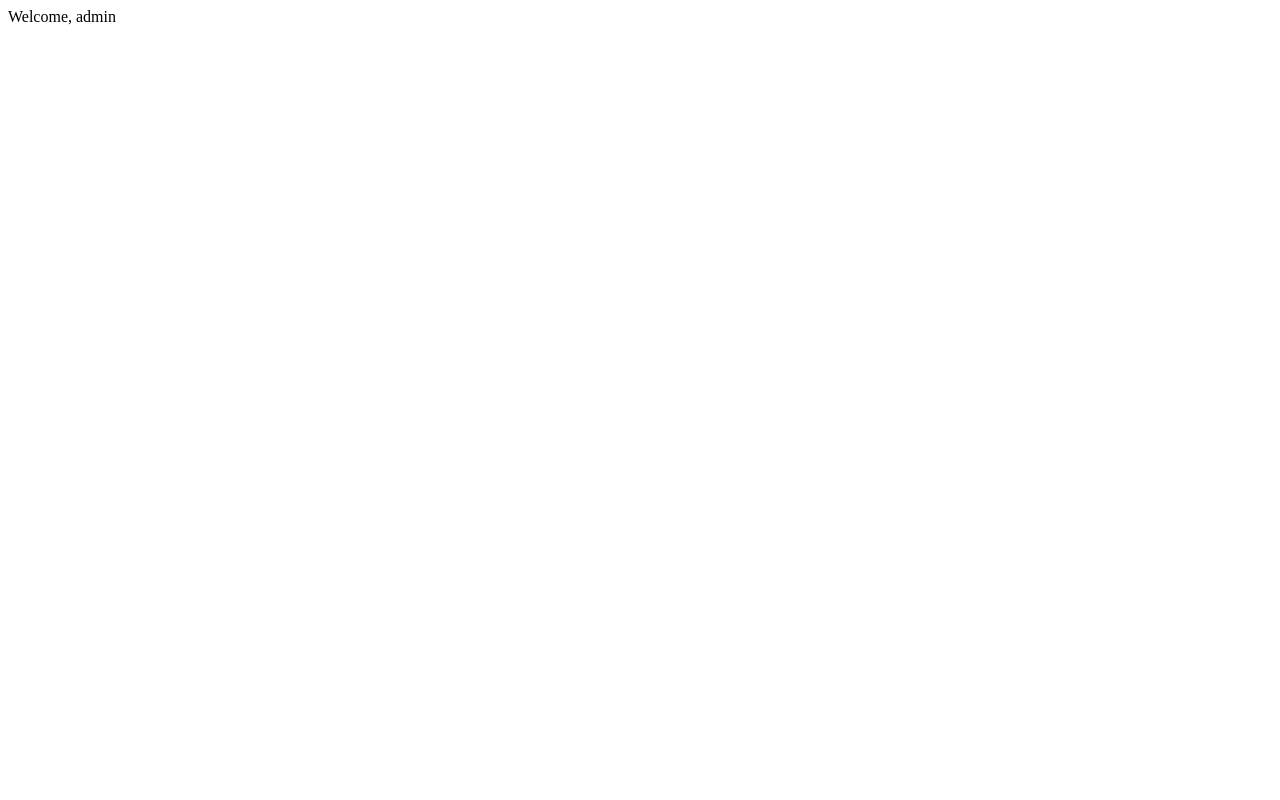
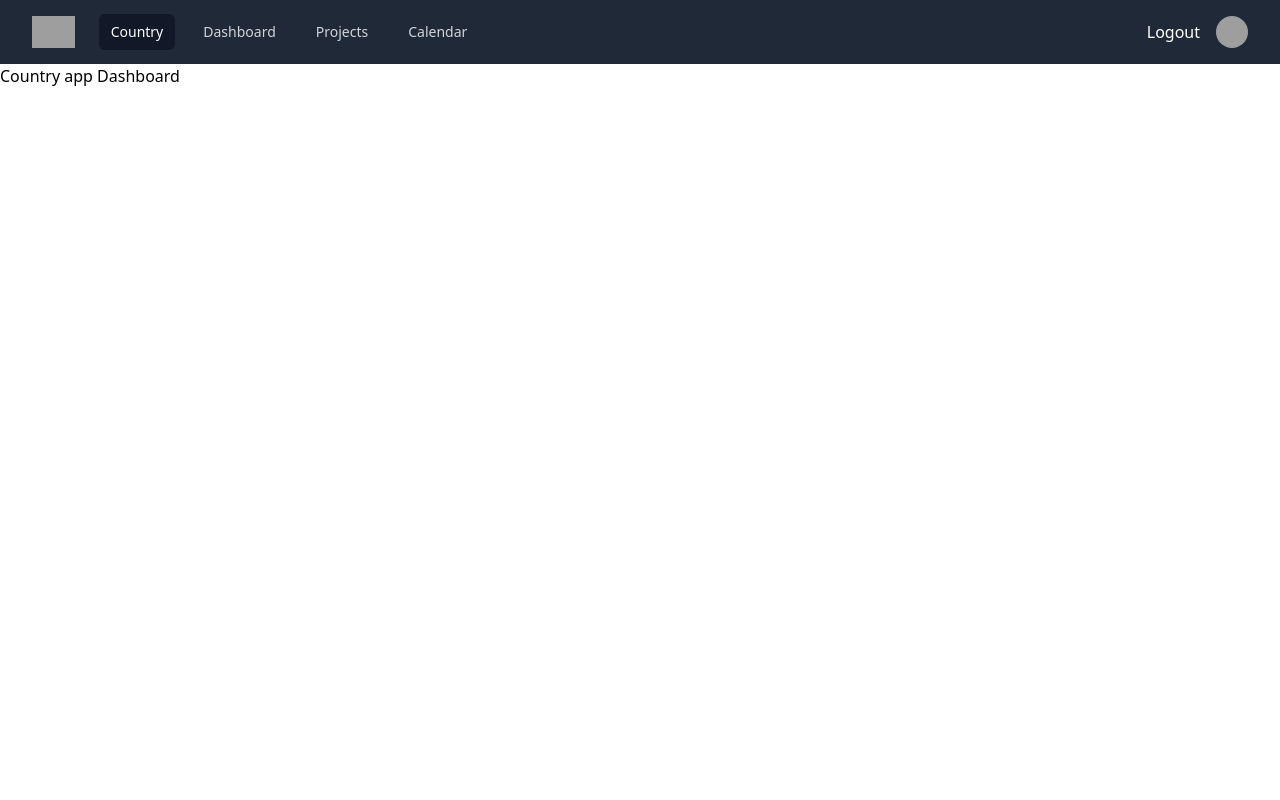
Before and after one commit to LeonR92/MyProject, a Flask app: page / in a window 1280 px wide. Before the commit the page is almost empty. Run offline with Flask 3, Linux system fonts and the light colour scheme; a user stored in the database is signed in; some libraries are stand-ins or nearby versions; grey boxes are pictures that could not be loaded.

Commit message:
simple landing page and /logout added

```diff
--- a/MyProject/app.py
+++ b/MyProject/app.py
@@ -147,7 +147,7 @@ def create_app(test_config=False):
     @app.route("/")
     @login_required
     def home():
-        return "Welcome, " + current_user.username
+        return render_template("homepage.html")
 
     def custom_static_handler(filename):
         # Use the built-in method to serve static files
@@ -167,4 +167,4 @@ if __name__ == "__main__":
     app = create_app()
     app.run(
         debug=True, host="192.168.2.31"
-    )  # Consider using `debug=True` only in a development environment
+    )  # Remove debug=True when deploying to production
--- a/MyProject/countryapp/app.py
+++ b/MyProject/countryapp/app.py
@@ -34,6 +34,5 @@ def get_countries():
 
     # Load the JSON data returned by the API
     countries = response.json()
-    print(countries)
 
     return render_template("country/country.html", countries=countries)
--- a/MyProject/templates/homepage.html
+++ b/MyProject/templates/homepage.html
@@ -4,11 +4,95 @@
     <meta charset="UTF-8">
     <meta name="viewport" content="width=device-width, initial-scale=1.0">
     <link rel="stylesheet" href="/static/country/explore_12596588.ico">
+    <script src="https://cdn.tailwindcss.com"></script>
     <title>Welcome</title>
 </head>
 <body>
-    Hi
-    <a href="/country"> Country app</a>
+    <nav class="bg-gray-800">
+        <div class="mx-auto max-w-7xl px-2 sm:px-6 lg:px-8">
+          <div class="relative flex h-16 items-center justify-between">
+            <div class="absolute inset-y-0 left-0 flex items-center sm:hidden">
+              <!-- Mobile menu button-->
+              <button type="button" class="relative inline-flex items-center justify-center rounded-md p-2 text-gray-400 hover:bg-gray-700 hover:text-white focus:outline-none focus:ring-2 focus:ring-inset focus:ring-white" aria-controls="mobile-menu" aria-expanded="false">
+                <span class="absolute -inset-0.5"></span>
+                <span class="sr-only">Open main menu</span>
+                <!--
+                  Icon when menu is closed.
+
+                  Menu open: "hidden", Menu closed: "block"
+                -->
+                <svg class="block h-6 w-6" fill="none" viewBox="0 0 24 24" stroke-width="1.5" stroke="currentColor" aria-hidden="true">
+                  <path stroke-linecap="round" stroke-linejoin="round" d="M3.75 6.75h16.5M3.75 12h16.5m-16.5 5.25h16.5" />
+                </svg>
+                <!--
+                  Icon when menu is open.
+
+                  Menu open: "block", Menu closed: "hidden"
+                -->
+                <svg class="hidden h-6 w-6" fill="none" viewBox="0 0 24 24" stroke-width="1.5" stroke="currentColor" aria-hidden="true">
+                  <path stroke-linecap="round" stroke-linejoin="round" d="M6 18L18 6M6 6l12 12" />
+                </svg>
+              </button>
+            </div>
+            <div class="flex flex-1 items-center justify-center sm:items-stretch sm:justify-start">
+              <div class="flex flex-shrink-0 items-center">
+                <img class="h-8 w-auto" src="https://tailwindui.com/img/logos/mark.svg?color=indigo&shade=500" alt="Your Company">
+              </div>
+              <div class="hidden sm:ml-6 sm:block">
+                <div class="flex space-x-4">
+                  <!-- Current: "bg-gray-900 text-white", Default: "text-gray-300 hover:bg-gray-700 hover:text-white" -->
+                  <a href="/country" class="bg-gray-900 text-white rounded-md px-3 py-2 text-sm font-medium" aria-current="page">Country</a>
+                  <a href="/dashboard1" class="text-gray-300 hover:bg-gray-700 hover:text-white rounded-md px-3 py-2 text-sm font-medium">Dashboard</a>
+                  <a href="#" class="text-gray-300 hover:bg-gray-700 hover:text-white rounded-md px-3 py-2 text-sm font-medium">Projects</a>
+                  <a href="#" class="text-gray-300 hover:bg-gray-700 hover:text-white rounded-md px-3 py-2 text-sm font-medium">Calendar</a>
+                </div>
+              </div>
+            </div>
+            <div class="absolute inset-y-0 right-0 flex items-center pr-2 sm:static sm:inset-auto sm:ml-6 sm:pr-0">
+              <a href="/logout" class="relative rounded-full bg-gray-800 p-1 text-gray-400 hover:text-white focus:outline-none focus:ring-2 focus:ring-white focus:ring-offset-2 focus:ring-offset-gray-800">
+                <p class="text-white">Logout</p>
+              </a>
+
+              <!-- Profile dropdown -->
+              <div class="relative ml-3">
+                <div>
+                  <a href="/logout" class="relative flex rounded-full bg-gray-800 text-sm focus:outline-none focus:ring-2 focus:ring-white focus:ring-offset-2 focus:ring-offset-gray-800" id="user-menu-button" aria-expanded="false" aria-haspopup="true">
+                    <span class="absolute -inset-1.5"></span>
+                    <span class="sr-only">Open user menu</span>
+                    <img class="h-8 w-8 rounded-full" src="https://images.unsplash.com/photo-1472099645785-5658abf4ff4e?ixlib=rb-1.2.1&ixid=eyJhcHBfaWQiOjEyMDd9&auto=format&fit=facearea&facepad=2&w=256&h=256&q=80" alt="">
+                  </a>
+                </div>
+
+                <!--
+                  Dropdown menu, show/hide based on menu state.
+
+                  Entering: "transition ease-out duration-100"
+                    From: "transform opacity-0 scale-95"
+                    To: "transform opacity-100 scale-100"
+                  Leaving: "transition ease-in duration-75"
+                    From: "transform opacity-100 scale-100"
+                    To: "transform opacity-0 scale-95"
+                -->
+
+              </div>
+            </div>
+          </div>
+        </div>
+
+        <!-- Mobile menu, show/hide based on menu state. -->
+        <div class="sm:hidden" id="mobile-menu">
+          <div class="space-y-1 px-2 pb-3 pt-2">
+            <!-- Current: "bg-gray-900 text-white", Default: "text-gray-300 hover:bg-gray-700 hover:text-white" -->
+            <a href="/country" class="bg-gray-900 text-white block rounded-md px-3 py-2 text-base font-medium" aria-current="page">Dashboard</a>
+            <a href="/dashboard1" class="text-gray-300 hover:bg-gray-700 hover:text-white block rounded-md px-3 py-2 text-base font-medium">Country App</a>
+            <a href="#" class="text-gray-300 hover:bg-gray-700 hover:text-white block rounded-md px-3 py-2 text-base font-medium">Projects</a>
+            <a href="#" class="text-gray-300 hover:bg-gray-700 hover:text-white block rounded-md px-3 py-2 text-base font-medium">Calendar</a>
+          </div>
+        </div>
+      </nav>
+
+      <a href="/country"> Country app</a>
+      <a href="/dashboard1"> Dashboard</a>
 
 </body>
 </html>
```
Also changed, not shown: MyProject/users_login.db.
